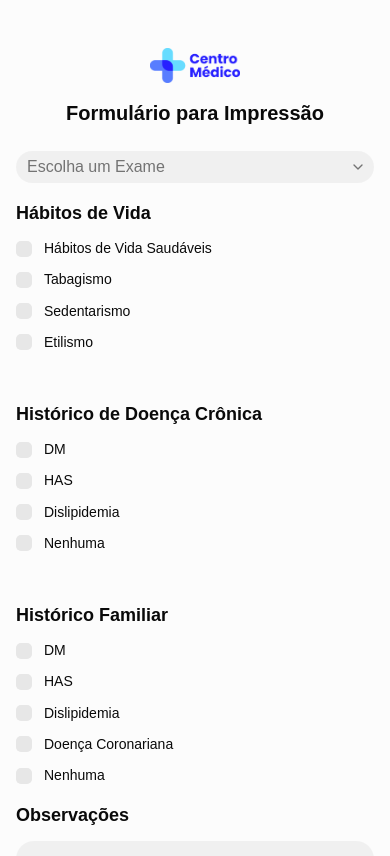
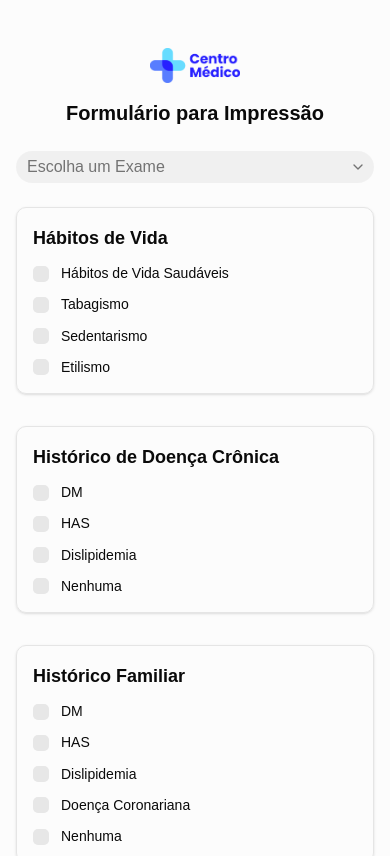
Before and after one commit to nicholasPimenta/clinica-dashboard, a React (Vite) app: page / in a window 390 px wide. Shown: the top 856 px of the page. Built offline with nearby package versions, Linux system fonts and the light colour scheme.

Commit message:
Style Responsive Clinical Cards

```diff
--- a/src/pages/DocumentGenerator.tsx
+++ b/src/pages/DocumentGenerator.tsx
@@ -117,8 +117,8 @@ function DocumentGenerator() {
               </Combobox>
             </div>
           </section>
-          <section className="grid grid-cols-1 md:grid-cols-2 lg:grid-cols-3 gap-8">
-            <div>
+          <section className="grid grid-cols-1 md:grid-cols-2 lg:grid-cols-3 gap-8 mt-6">
+            <div className="border rounded-lg shadow-sm px-4 pb-4">
               <FieldSet>
                 <FieldLegend className="pt-4 font-extrabold data-[variant=legend]:text-lg">
                   Hábitos de Vida
@@ -207,7 +207,7 @@ function DocumentGenerator() {
                 </FieldGroup>
               </FieldSet>
             </div>
-            <div>
+            <div className="border rounded-lg shadow-sm px-4 pb-4">
               <FieldSet>
                 <FieldLegend className="pt-4 font-extrabold data-[variant=legend]:text-lg">
                   Histórico de Doença Crônica
@@ -302,7 +302,7 @@ function DocumentGenerator() {
                 </FieldGroup>
               </FieldSet>
             </div>
-            <div>
+            <div className="border rounded-lg shadow-sm px-4 pb-4">
               <FieldSet>
                 <FieldLegend className="pt-4 font-extrabold data-[variant=legend]:text-lg">
                   Histórico Familiar
```
